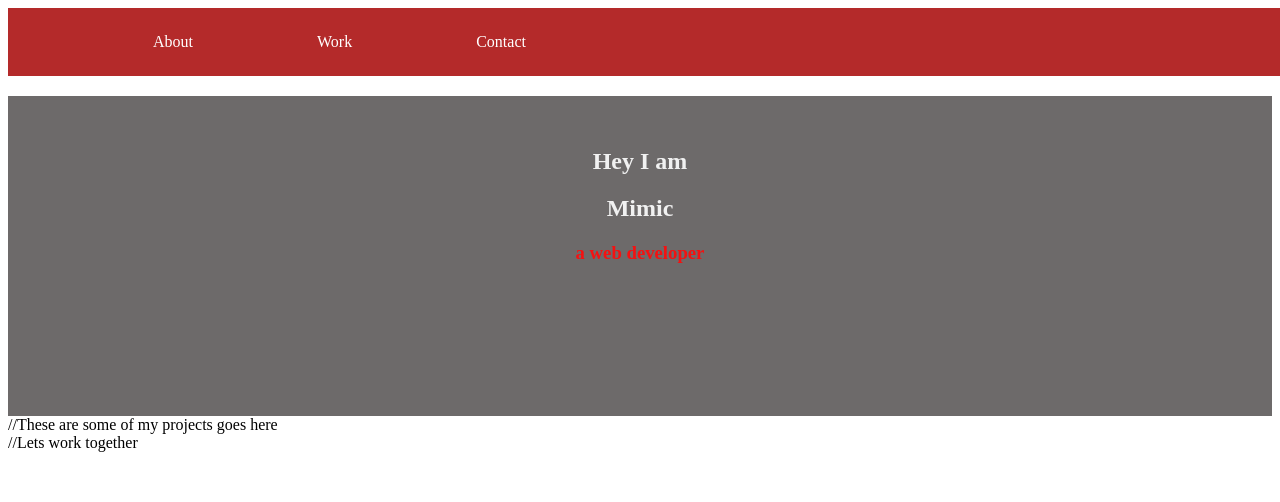
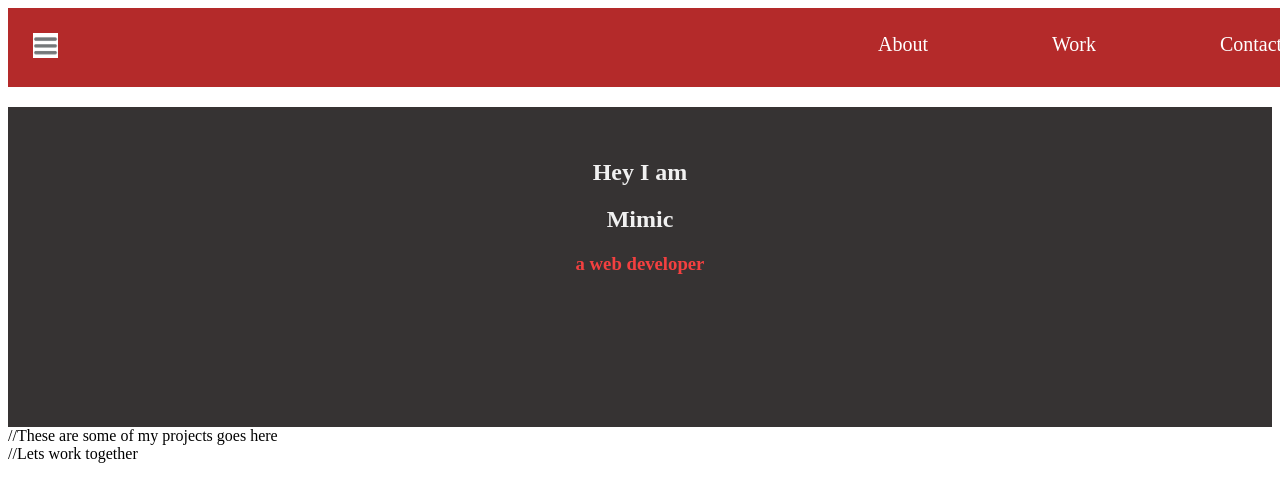
Before and after one commit to Kelson9/versioncontrol1, a plain HTML site: page index.html in a window 1280 px wide. Shown: the top 502 px of the page. Drawn offline with Linux system fonts and the light colour scheme.

Commit message:
display the nav items to the right, added a menu icon on the nav, and change background color of the  body

```diff
--- a/index.css
+++ b/index.css
@@ -1,13 +1,24 @@
+body{
+    overflow-x: hidden;
+}
 nav{
     background-color: rgb(180, 42, 42);
     padding: 25px;
     width: 100%;
+    display: inline-flex;
+
+}
+.link
+{
+   margin-left: 700px;
 }
 
-a{
+ a{
     text-decoration: none;
     color:white;
     margin-left: 120px;
+    font-size: 20px;
+
 }
 
 a:hover{
@@ -18,14 +29,14 @@ a:hover{
     }
 
 .first{
-background-color:rgb(109, 106, 106);
+background-color:rgb(54, 51, 51);
 text-align: center;
 height: 40vh;
 width: 100%;
 }
 #down{
 
-    color:rgb(245, 17, 17);
+    color:rgb(243, 64, 64);
 }
 #up{
     padding-top: 52px;
--- a/index.html
+++ b/index.html
@@ -6,9 +6,14 @@
 <script src="index.js"></script>
     </head>
 <nav>
+    <div class="menu">
+    <img src="menu.PNG" width="25px" height="25px" id="menu">
+</div>
+<div class="link" >
 <a href="">About</a>
 <a href="">Work</a>
 <a href="">Contact</a>
+</div>
 </nav>
 <div class="first">
 <h2 id="up">Hey I am </h2>
```
Also changed, not shown: menu.png (added).
